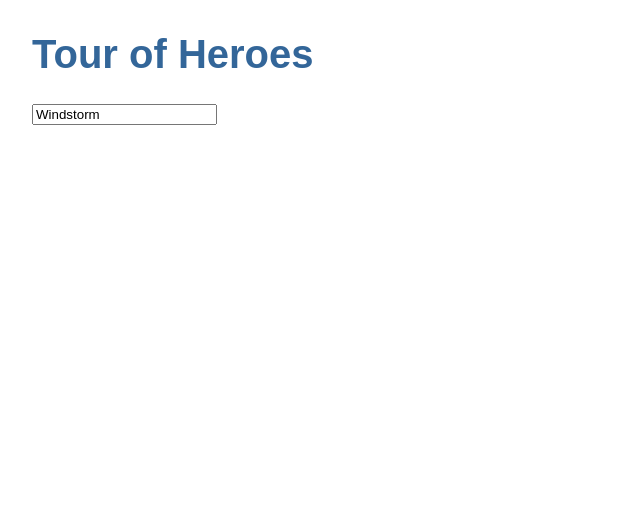
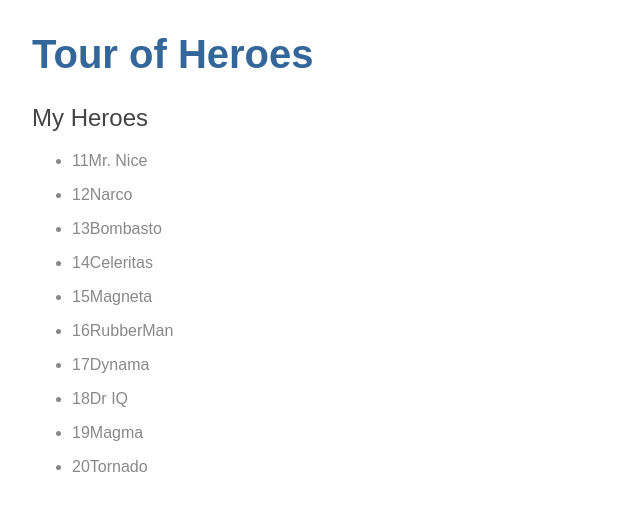
Before and after one commit to koji-koji/angular-tour-of-heroes, an Angular app: page / in a window 1280 px wide. Shown: the top 510 px of the page, without its empty margins (0-640 px from the left). Built offline with nearby package versions, Linux system fonts and the light colour scheme.

Commit message:
show hero name list

```diff
--- a/src/app/heroes/heroes.component.html
+++ b/src/app/heroes/heroes.component.html
@@ -1,5 +1,6 @@
-<div>
-  <label>
-    <input [(ngModel)]="hero.name" placeholder="name">
-  </label>
-</div>
+<h2>My Heroes</h2>
+<ul *ngFor='let hero of heroes'>
+  <li>
+    <span class="badge">{{hero.id}}</span>{{hero.name}}
+  </li>
+</ul>
--- a/src/app/heroes/heroes.component.ts
+++ b/src/app/heroes/heroes.component.ts
@@ -1,5 +1,5 @@
 import { Component, OnInit } from '@angular/core';
-import { Hero } from '../hero';
+import { HEROES } from '../mock-heroes';
 
 @Component({
   selector: 'app-heroes',
@@ -7,15 +7,9 @@ import { Hero } from '../hero';
   styleUrls: ['./heroes.component.css']
 })
 export class HeroesComponent implements OnInit {
+  heroes = HEROES;
 
-  hero: Hero = {
-    id: 1,
-    name: 'Windstorm'
-  };
+  constructor() {}
 
-  constructor() { }
-
-  ngOnInit() {
-  }
-
+  ngOnInit() {}
 }
```
